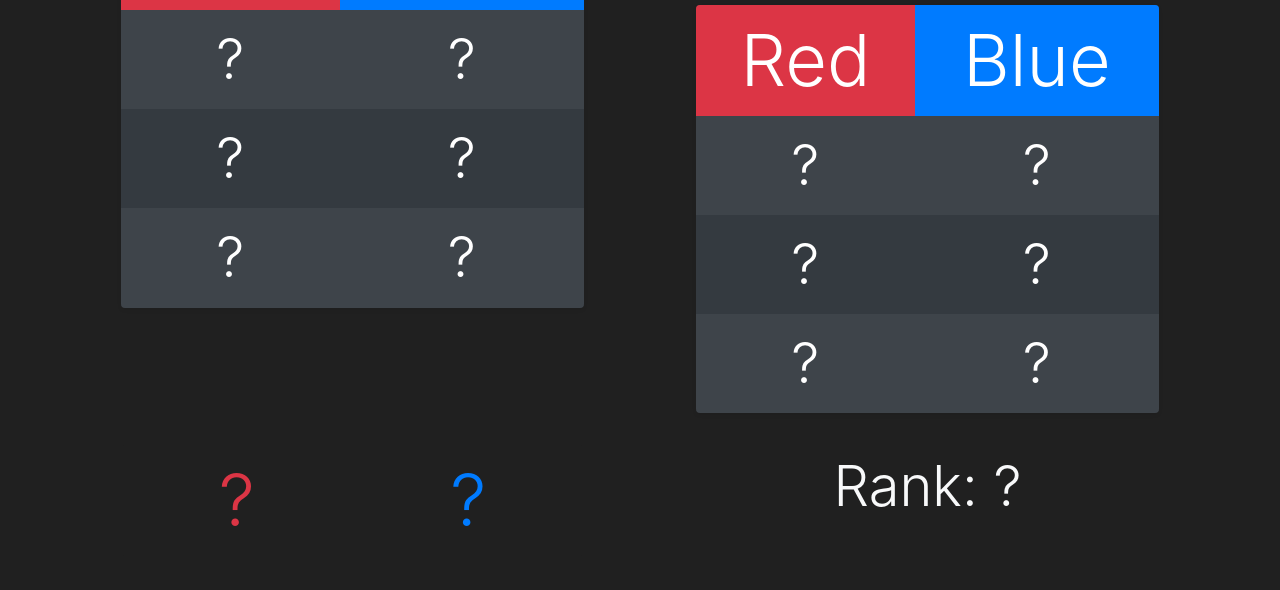
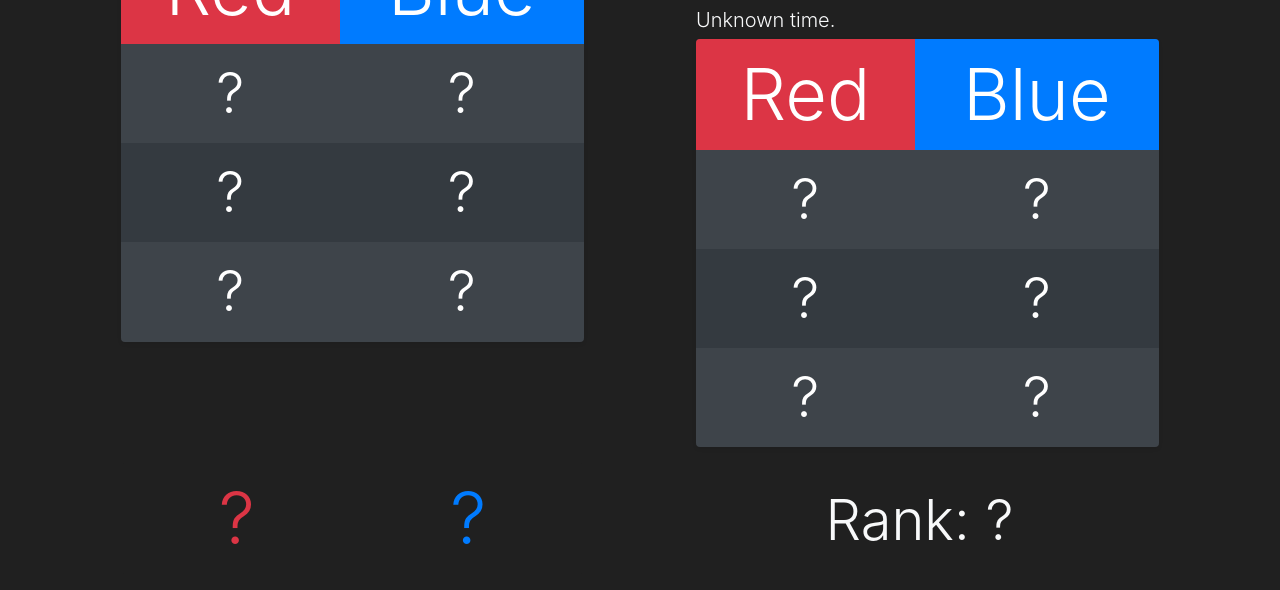
Before and after one commit to sykeben/BlueDashProII, a plain HTML site: page index.html in a window 1280 px wide. Shown: the part 373-963 px from the top of the page. Drawn offline with Linux system fonts and the light colour scheme; no server answers.

Commit message:
Added match times.

```diff
--- a/backend/dashboard.js
+++ b/backend/dashboard.js
@@ -30,10 +30,13 @@ function updateDashboard() {
         $('#rank').text(data.qual.ranking.rank);
         lastMatchKey = data.last_match_key;
         nextMatchKey = data.next_match_key;
-    })
+    });
 
     // Last Match.
     api.get(`/match/${lastMatchKey}/simple`, function(data) {
+
+        // Time.
+        $('#last-time').text(new Date(data.time).toLocaleTimeString());
 
         // Alliance team numbers.
         $('#last-red-1').text(data.alliances.red.team_keys[0].replace('frc', ''));
@@ -64,10 +67,13 @@ function updateDashboard() {
             $('#last-blue-score').css('font-weight', 'bold');
         }
 
-    })
+    });
 
     // Next Match.
     api.get(`/match/${nextMatchKey}/simple`, function(data) {
+
+        // Time.
+        $('#next-time').text(new Date(data.time).toLocaleTimeString());
 
         // Alliance team numbers.
         $('#next-red-1').text(data.alliances.red.team_keys[0].replace('frc', ''));
@@ -85,7 +91,7 @@ function updateDashboard() {
         autoBold('#next-blue-2');
         autoBold('#next-blue-3');
 
-    })
+    });
 
     // Last updated text & update counter.
     updateCount++;
--- a/index.html
+++ b/index.html
@@ -57,6 +57,9 @@
                     <!-- Title -->
                     <h1 class="text-center display-2 py-5">Last Match</h1>
 
+                    <!-- Metadata -->
+                    <label class="mt-0 mb-1 lead" id="last-time">Unknown time.</label>
+
                     <!-- Alliances -->
                     <table class="table table-striped table-dark table-borderless rounded shadow-sm">
                         <thead class="display-3 text-center thead-dark rounded-top">
@@ -89,6 +92,9 @@
                     <!-- Title -->
                     <h1 class="text-center display-2 py-5">Next Match</h1>
 
+                    <!-- Metadata -->
+                    <label class="mt-0 mb-1 lead" id="next-time">Unknown time.</label>
+
                     <!-- Alliances -->
                     <table class="table table-striped table-dark table-borderless rounded shadow-sm">
                         <thead class="display-3 text-center thead-dark rounded-top">
@@ -118,10 +124,10 @@
             </div>
 
             <!-- Scoring & Rank -->
-            <div class="row my-3 px-5">
+            <div class="row px-5">
 
                 <!-- Last Match Score -->
-                <div class="col-6 px-5 ml-n2 mr-2">
+                <div class="col-6 px-5 ml-n2 mr-1 mt-n3">
 
                     <table class="table table-dark table-borderless bg-super-dark rounded">
                         <tbody class="display-3 text-center rounded">
@@ -135,7 +141,7 @@
                 </div>
 
                 <!-- Rank -->
-                <div class="col-6 px-5 ml-2 mr-n2 display-4 text-center">
+                <div class="col-6 px-5 mr-n2 ml-1 display-4 text-center">
 
                     <label class="mt-2">Rank: </label>
                     <span id="rank">?</span>
```
